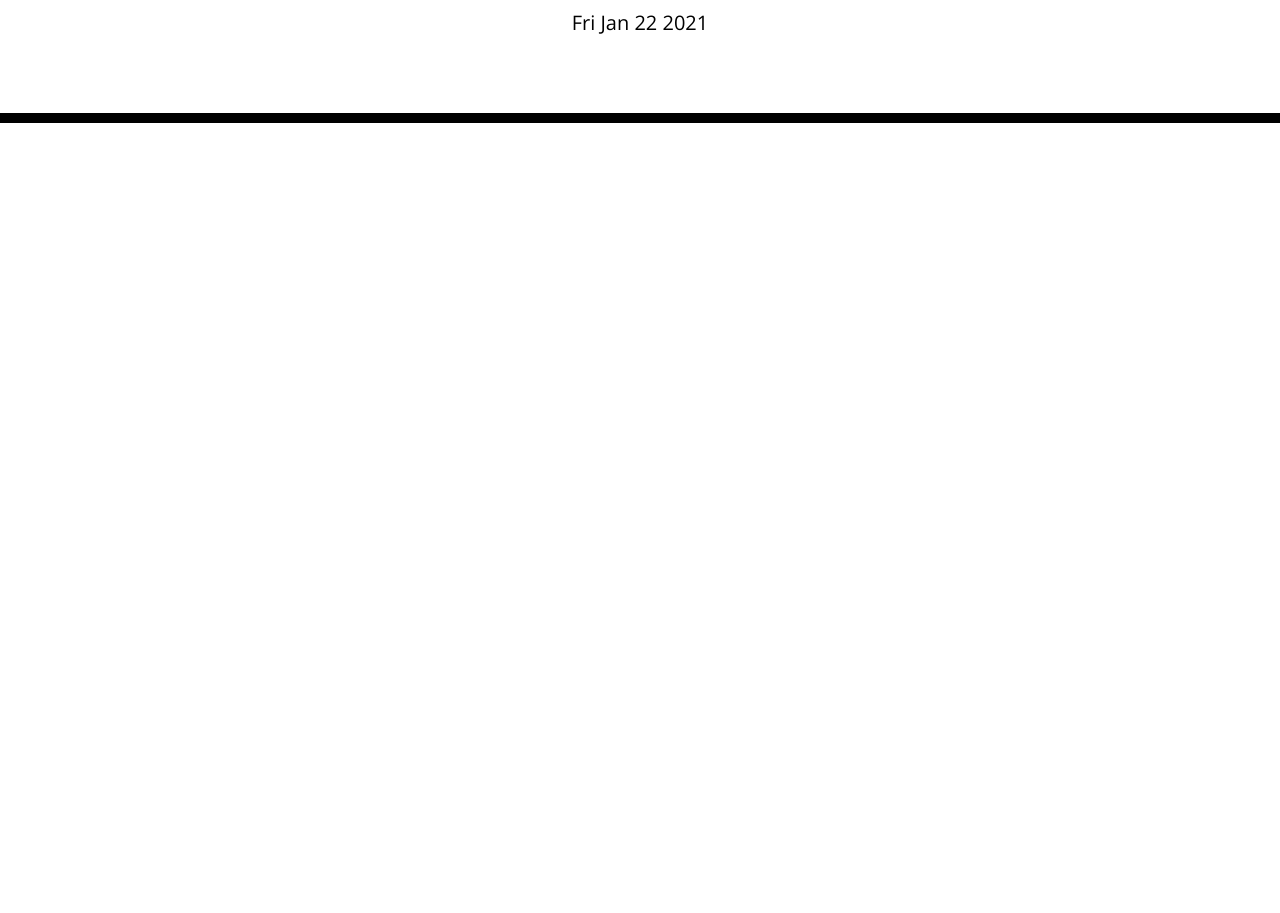
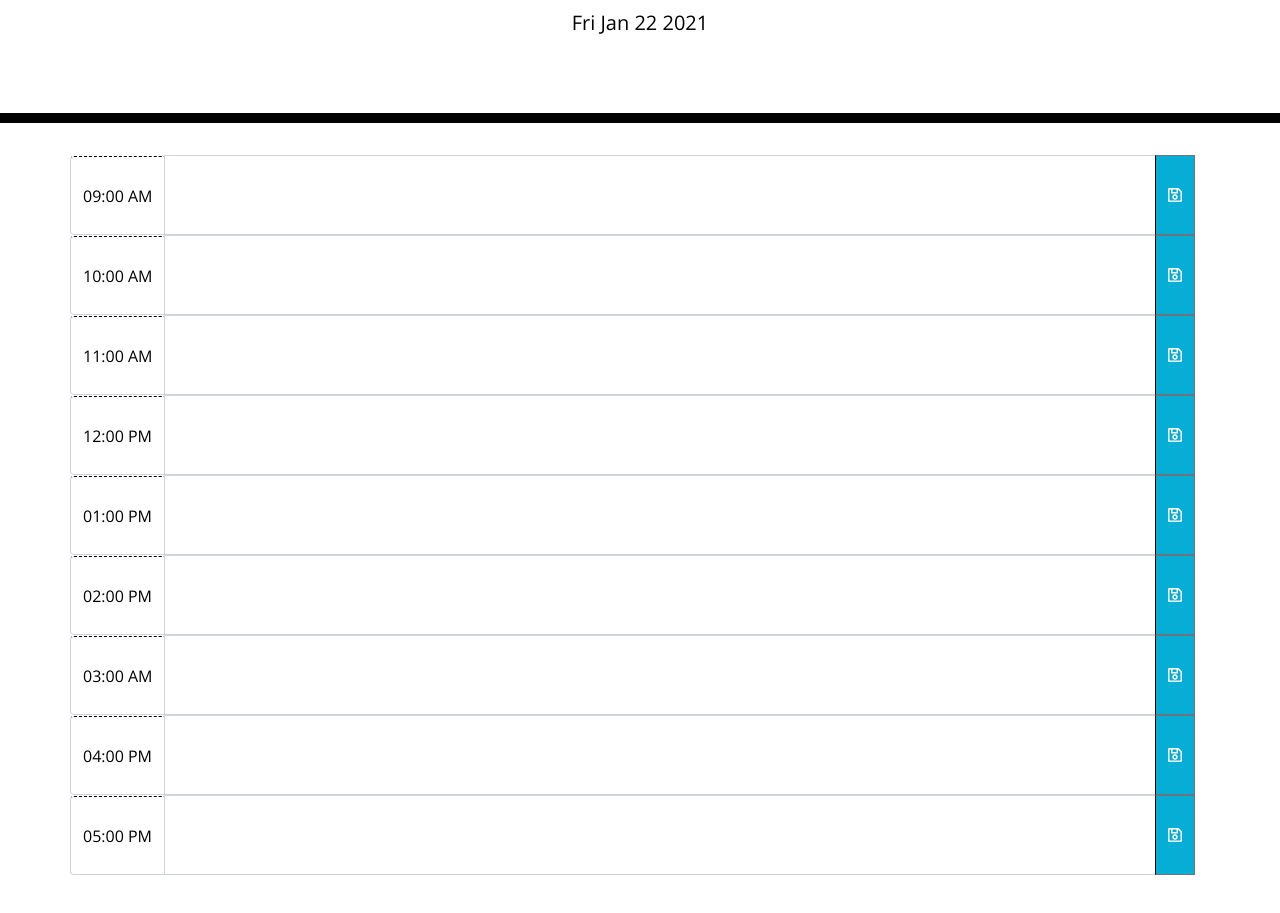
Before and after one commit to Rophillips/Work-Day-Scheduler, a plain HTML site: page index.html in a window 1280 px wide. Shown: the part 181-1094 px from the top of the page. Before the commit the page ends 800 px from the top, so only its background shows below. Drawn offline with nearby package versions, Linux system fonts and the light colour scheme.

Commit message:
added time block

```diff
--- a/index.html
+++ b/index.html
@@ -22,18 +22,106 @@
     <p class="lead">A Simple Calendar For Scheduling Your Workday</p>
     <p id="currentDay" class="lead"></p>
   </header>
-  <div class="container container-fluid time-block">
+  <div class= "container">
     <!-- Timeblocks go here -->
 
     <!-- 9AM -->
+    <div class="input-group mb-3">
+      <div class="input-group-prepend row">
+        <span class="input-group-text hour">09:00 AM</span>
+      </div>
+      <textarea value="" id="hour9am" type="text" cols="100" rows="2" class="form-control description textarea"></textarea>
+      <div class="input-group-append">
+        <button id="button9am" class="btn btn-outline-secondary saveBtn" type="button"><i
+            class="far fa-save"></i></button>
+      </div>
+
+      <div class="input-group mb-3">
+        <div class="input-group-prepend row">
+          <span class="input-group-text hour">10:00 AM</span>
+        </div>
+        <textarea value="" id="hour10am" type="text" cols="100" rows="2" class="form-control description textarea"></textarea>
+        <div class="input-group-append">
+         <button id="button10am" class="btn btn-outline-secondary saveBtn" type="button"><i
+            class="far fa-save"></i></button>
+    </div>
+
+      <div class="input-group mb-3">
+       <div class="input-group-prepend row">
+        <span class="input-group-text hour">11:00 AM</span>
+       </div>
+       <textarea value="" id="hour11am" type="text" cols="100" rows="2" class="form-control description textarea"></textarea>
+       <div class="input-group-append">
+        <button id="button11am" class="btn btn-outline-secondary saveBtn" type="button"><i
+           class="far fa-save"></i></button>
+    </div>
+
+      <div class="input-group mb-3">
+      <div class="input-group-prepend row">
+        <span class="input-group-text hour">12:00 PM</span>
+      </div>
+      <textarea value="" id="hour12pm" type="text" cols="100" rows="2" class="form-control description textarea"></textarea>
+      <div class="input-group-append">
+        <button id="button12pm" class="btn btn-outline-secondary saveBtn" type="button"><i
+           class="far fa-save"></i></button>
+
+   </div>
+
+      <div class="input-group mb-3">
+      <div class="input-group-prepend row">
+       <span class="input-group-text hour">01:00 PM</span>
+      </div>
+      <textarea value="" id="hour1pm" type="text" cols="100" rows="2" class="form-control description textarea"></textarea>
+      <div class="input-group-append">
+      <button id="button1pm" class="btn btn-outline-secondary saveBtn" type="button"><i
+          class="far fa-save"></i></button>
+   </div>
+
+   <div class="input-group mb-3">
+      <div class="input-group-prepend row">
+       <span class="input-group-text hour">02:00 PM</span>
+      </div>
+      <textarea value="" id="hour2pm" type="text" cols="100" rows="2" class="form-control description textarea"></textarea>
+      <div class="input-group-append">
+      <button id="button2pm" class="btn btn-outline-secondary saveBtn" type="button"><i
+          class="far fa-save"></i></button>
+    </div>
+
+    <div class="input-group mb-3">
+      <div class="input-group-prepend row">
+        <span class="input-group-text hour">03:00 AM</span>
+      </div>
+      <textarea value="" id="hour3pm" type="text" cols="100" rows="2" class="form-control description textarea"></textarea>
+      <div class="input-group-append">
+      <button id="button3pm" class="btn btn-outline-secondary saveBtn" type="button"><i
+          class="far fa-save"></i></button>
+    </div>
+
+    <div class="input-group mb-3">
+      <div class="input-group-prepend row">
+        <span class="input-group-text hour">04:00 PM</span>
+      </div>
+      <textarea value="" id="hour4pm" type="text" cols="100" rows="2" class="form-control description textarea"></textarea>
+      <div class="input-group-append">
+        <button id="button4pm" class="btn btn-outline-secondary saveBtn" type="button"><i
+           class="far fa-save"></i></button>
+
+    </div>
+
+    <div class="input-group mb-3">
+      <div class="input-group-prepend row">
+        <span class="input-group-text hour">05:00 PM</span>
+      </div>
+      <textarea value="" id="hour5pm" type="text" cols="100" rows="2" class="form-control description textarea"></textarea>
+      <div class="input-group-append">
+        <button id="button5pm" class="btn btn-outline-secondary saveBtn" type="button"><i
+          class="far fa-save"></i></button>
+    </div>
 
 
 
 
-
-
-  </div>
-  <script text="text/javascript">
+   <script text="text/javascript">
     //current date is displayed
     var d = new Date();
     document.getElementById("currentDay").innerHTML = d.toDateString();
```
